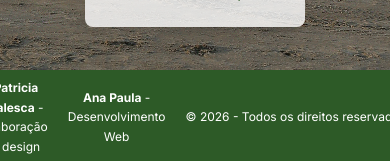
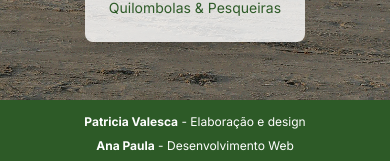
Before and after one commit to apgsalmeida/mapeia-salvador, a Next.js app: page / in a window 390 px wide. Shown: the part 680-841 px from the top of the page. Built offline with nearby package versions, Linux system fonts and the light colour scheme; no server answers; the database is empty.

Commit message:
Aprimora o layout do Footer e Header: adiciona z-index e reorganiza a estrutura do Footer para melhor responsividade.

```diff
--- a/components/Footer.tsx
+++ b/components/Footer.tsx
@@ -4,17 +4,20 @@ export default function Footer() {
   const currentYear = new Date().getFullYear();
 
   return (
-    <footer className="bg-[#2d5a27] text-white w-full mt-auto ">
-      <div className="mx-auto px-4 py-2 md:py-3 flex justify-center items-center gap-5">
+    <footer className="bg-[#2d5a27] text-white w-full mt-auto z-1000">
+      <div className="mx-auto px-4 py-2 md:py-3 flex flex-col md:flex-row text-center justify-center items-center gap-5">
+        <p>
           <span className="text-center text-xs leading-relaxed w-100">
             <span className="font-bold">Patricia Valesca</span> - Elaboração e design
           </span>
-        <span className="text-center text-xs leading-relaxed w-100">
+          <br className="block md:hidden"></br>
+          <span className="text-center md:mx-10 text-xs leading-relaxed w-100">
             <span className="font-bold">Ana Paula</span> - Desenvolvimento Web
           </span>
-        <span className="text-center text-xs leading-relaxed shrink-0">
+          <span className="text-center hidden md:block text-xs leading-relaxed shrink-0">
             © {currentYear} - Todos os direitos reservados
           </span>
+        </p>
       </div>
     </footer>
   );
--- a/components/Header.tsx
+++ b/components/Header.tsx
@@ -23,7 +23,7 @@ export default function Header() {
   const closeMenu = () => setIsMenuOpen(false);
 
   return (
-    <header className="bg-[#2d5a27] py-3 px-4 md:px-8 shadow-lg shrink-0 z-50 relative">
+    <header className="bg-[#2d5a27] py-3 z-1000 px-4 md:px-8 shadow-lg shrink-0 relative">
       <div className="max-w-7xl mx-auto flex items-center justify-between md:justify-center">
         {/* Logo (centralizada junto com o menu em telas grandes) */}
         <Link href="/" className="flex items-center md:mr-8" onClick={closeMenu}>
```
Lines whose indentation alone changed are shown as unchanged.
